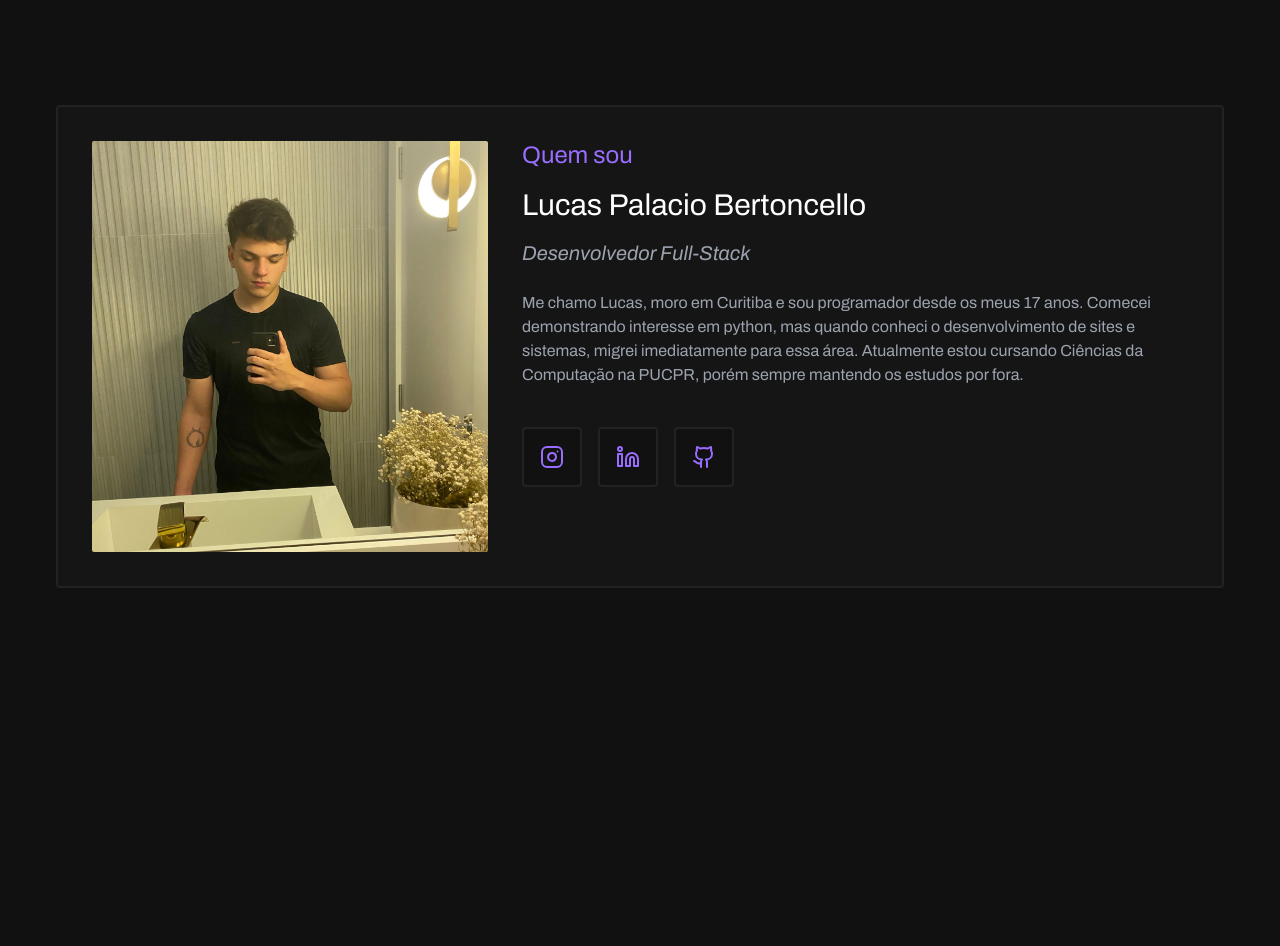
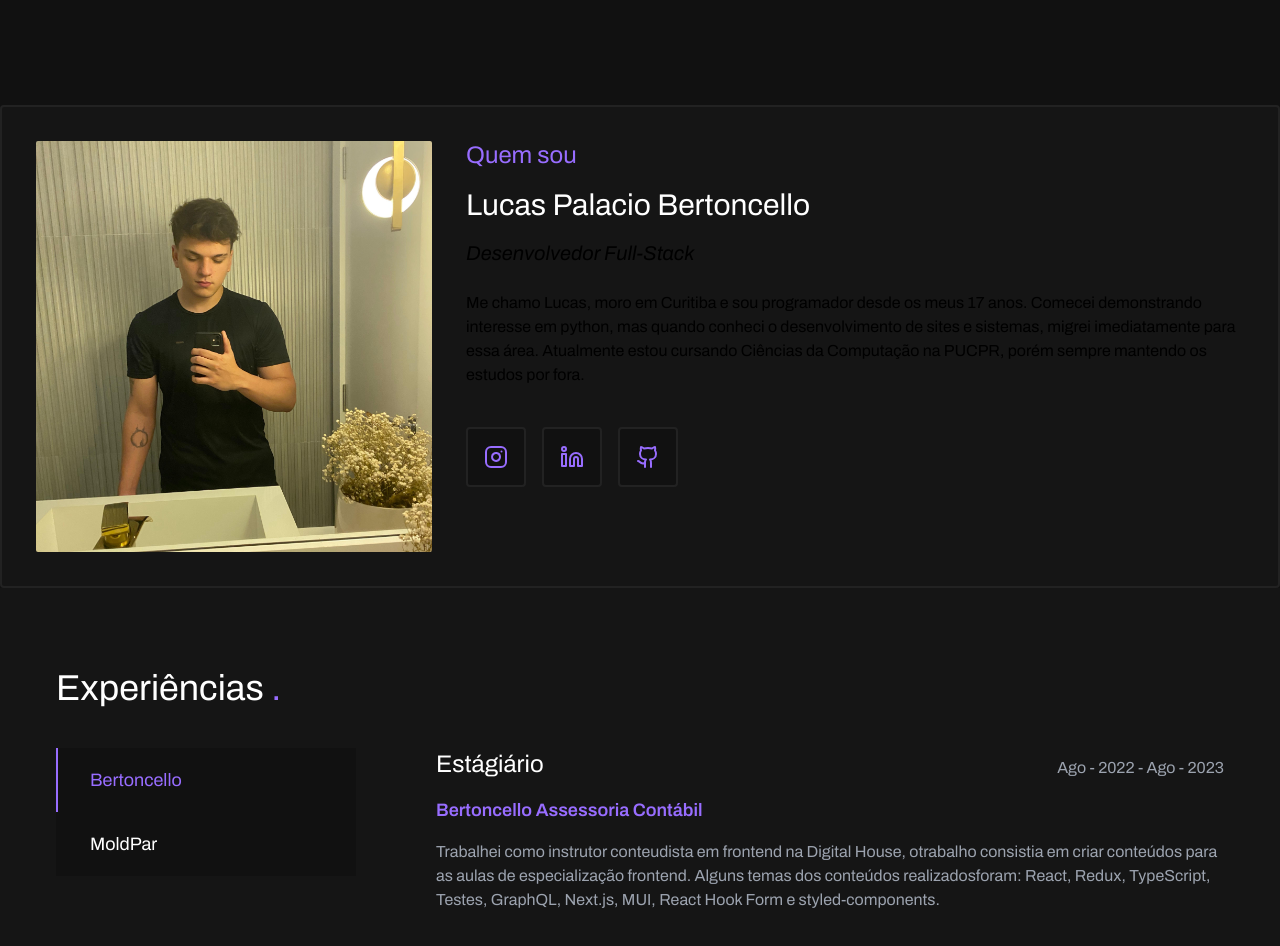
Before and after one commit to lucaspbertoncello/new-portfolio, a React (Vite) app: page / in a window 1280 px wide. Shown: the part 880-1826 px from the top of the page. Before the commit the page ends 1628 px from the top, so only its background shows below. Built offline with nearby package versions, Linux system fonts and the light colour scheme.

Commit message:
feat: finished experience area on HomePage

```diff
--- /dev/null
+++ b/src/mocks/experiences.ts
@@ -0,0 +1,24 @@
+export const experiences = [
+  {
+    name: "Bertoncello",
+    info: {
+      fullName: "Bertoncello Assessoria Contábil",
+      role: "Estágiário",
+      start: "Ago - 2022",
+      end: "Ago - 2023",
+      description:
+        "Trabalhei como instrutor conteudista em frontend na Digital House, otrabalho consistia em criar conteúdos para as aulas de especialização frontend. Alguns temas dos conteúdos realizadosforam: React, Redux, TypeScript, Testes, GraphQL, Next.js, MUI, React Hook Form e styled-components.",
+    },
+  },
+  {
+    name: "MoldPar",
+    info: {
+      fullName: "MoldPar Indústrias",
+      role: "Freelancer",
+      start: "Nov - 2024",
+      end: "Dez - 2024",
+      description:
+        "Trabalhei como instrutor conteudista em frontend na Digital House, otrabalho consistia em criar conteúdos para as aulas de especialização frontend. Alguns temas dos conteúdos realizadosforam: React, Redux, TypeScript, Testes, GraphQL, Next.js, MUI, React Hook Form e styled-components.",
+    },
+  },
+];
--- a/src/pages/Home/Home.tsx
+++ b/src/pages/Home/Home.tsx
@@ -1,15 +1,13 @@
-import Container from "../../components/Container";
-
 import HeroArea from "./components/HeroArea";
 import AboutArea from "./components/AboutArea";
+import ExperienceArea from "./components/ExperienceArea";
 
 export default function Home() {
   return (
-    <main className="py-40">
-      <Container>
-        <HeroArea />
-        <AboutArea />
-      </Container>
+    <main className="pt-40">
+      <HeroArea />
+      <AboutArea />
+      <ExperienceArea />
     </main>
   );
 }
--- /dev/null
+++ b/src/pages/Home/components/ExperienceArea.tsx
@@ -0,0 +1,65 @@
+import { useState, useMemo } from "react";
+
+import Container from "../../../components/Container";
+import Title from "../../../components/Title";
+
+import { experiences } from "../../../mocks/experiences";
+
+export default function ExperienceArea() {
+  const [selectedExp, setSelectedExp] = useState("Bertoncello");
+
+  function handleToggleExp(e: React.MouseEvent<HTMLDivElement>) {
+    const target = e.target as HTMLDivElement;
+    setSelectedExp(target.innerHTML);
+  }
+
+  const expInfo = useMemo(() => {
+    return experiences.filter((exp) => exp.name === selectedExp);
+  }, [selectedExp]);
+
+  return (
+    <section className="dark:bg-dark-800 py-20">
+      <Container>
+        <Title text="Experiências" />
+
+        <div className="flex flex-col gap-20 lg:flex-row">
+          <div>
+            {experiences.map((experience) => (
+              <div
+                onClick={handleToggleExp}
+                key={experience.name}
+                className={`
+                  lg:w-[300px] h-16 px-8 flex items-center cursor-pointer text-lg
+                  dark:bg-dark-900
+                  border-l-2 ${
+                    selectedExp === experience.name
+                      ? "dark:border-l-main-dark dark:text-main-dark"
+                      : "dark:border-transparent dark:text-white"
+                  }
+                  `}
+              >
+                {experience.name}
+              </div>
+            ))}
+          </div>
+
+          {expInfo.map((exp) => (
+            <div key={exp.name} className="w-full">
+              <div className="flex items-end justify-between">
+                <h1 className="text-2xl dark:text-white">{exp.info.role}</h1>
+                <h1>
+                  {exp.info.start} - {exp.info.end}
+                </h1>
+              </div>
+
+              <p className="my-4 dark:text-main-dark font-semibold text-lg">
+                {exp.info.fullName}
+              </p>
+              <p>{exp.info.description}</p>
+            </div>
+          ))}
+        </div>
+      </Container>
+    </section>
+  );
+}
```
